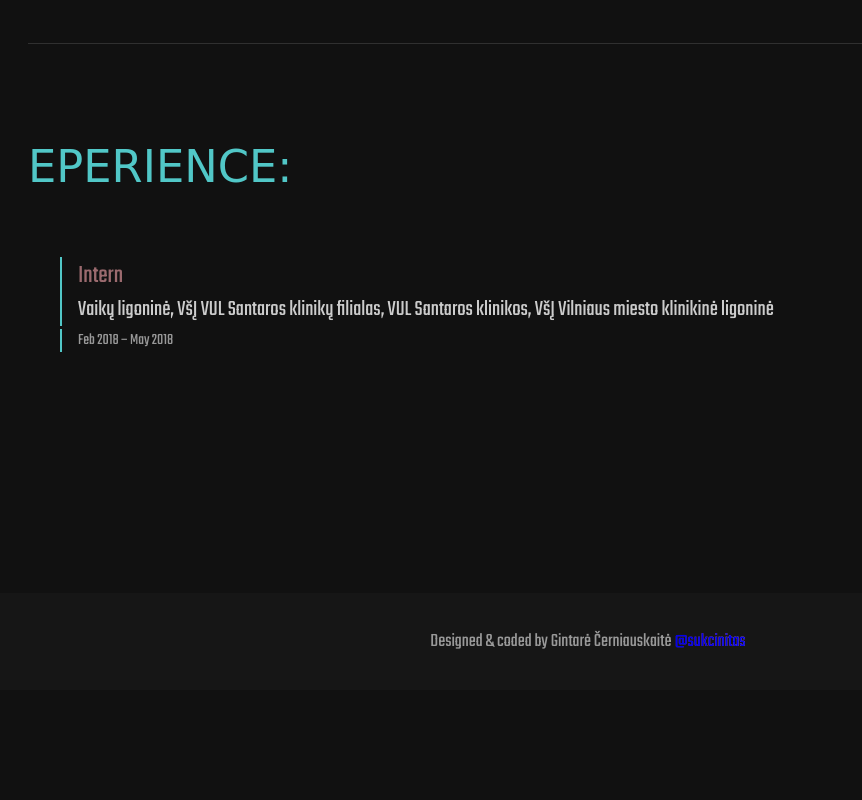
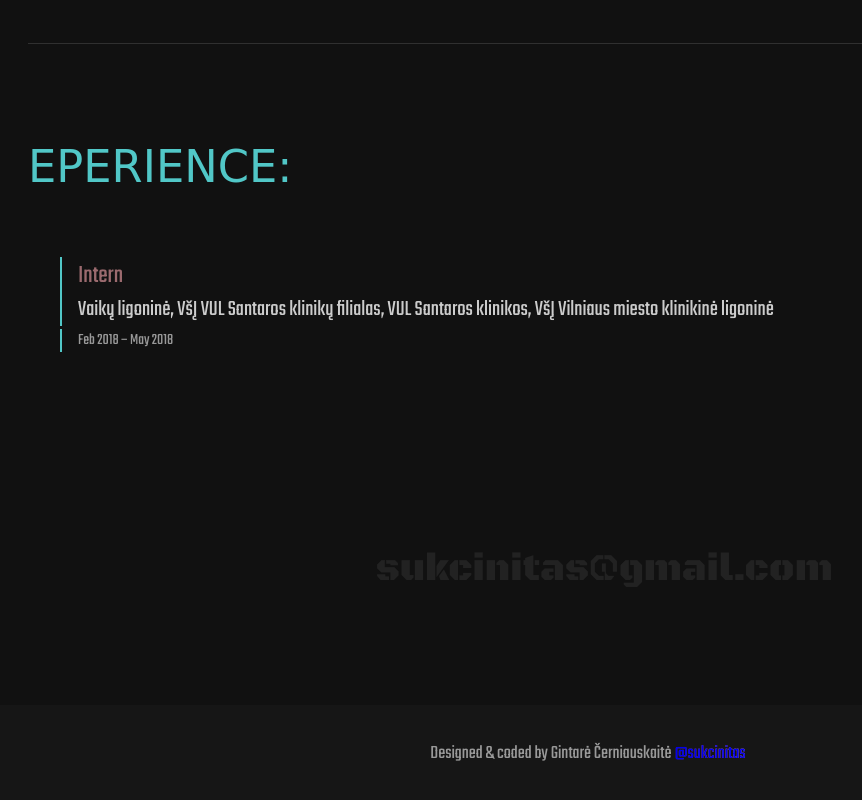
Before and after one commit to sukcinitas/sukcinitas.github.io, a website: page index.html in a window 1280 px wide. Shown: the part 3756-4556 px from the top of the page, without its empty margins (44-906 px from the left). Before the commit the page ends 4446 px from the top, so only its background shows below. Drawn offline with nearby package versions, Linux system fonts and the light colour scheme; a web font is replaced by a local one.

Commit message:
Add contact block

```diff
--- a/index.html
+++ b/index.html
@@ -298,6 +298,8 @@
                 </div>
             </div>
         </div>
+
+        <div class="contact"><span>sukcinitas@gmail.com</span></div>
     </main>
 
     <footer class="footer">
--- a/source/styles.scss
+++ b/source/styles.scss
@@ -495,6 +495,17 @@ body {
         }
     }
 }
+.contact {
+    padding: 2rem;
+    text-align: center;
+    color: #222;
+    font-family: 'Black Ops One', cursive;
+    font-size: 3vw;
+
+    & span {
+        display: block;
+    }
+}
 
 .footer {
     position: relative;
```
Also changed, not shown: source/styles.css, styles.css, 1 other file.
